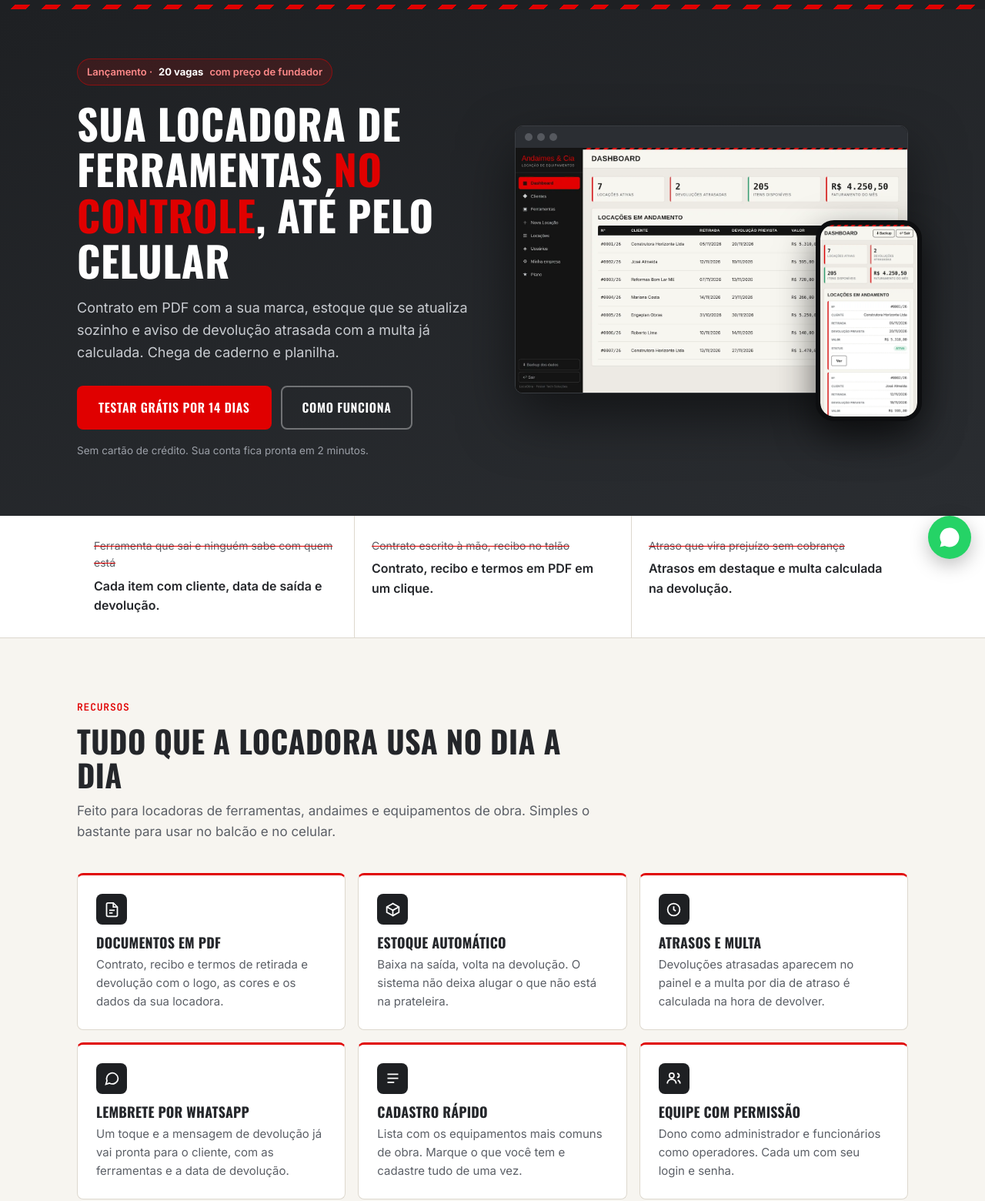
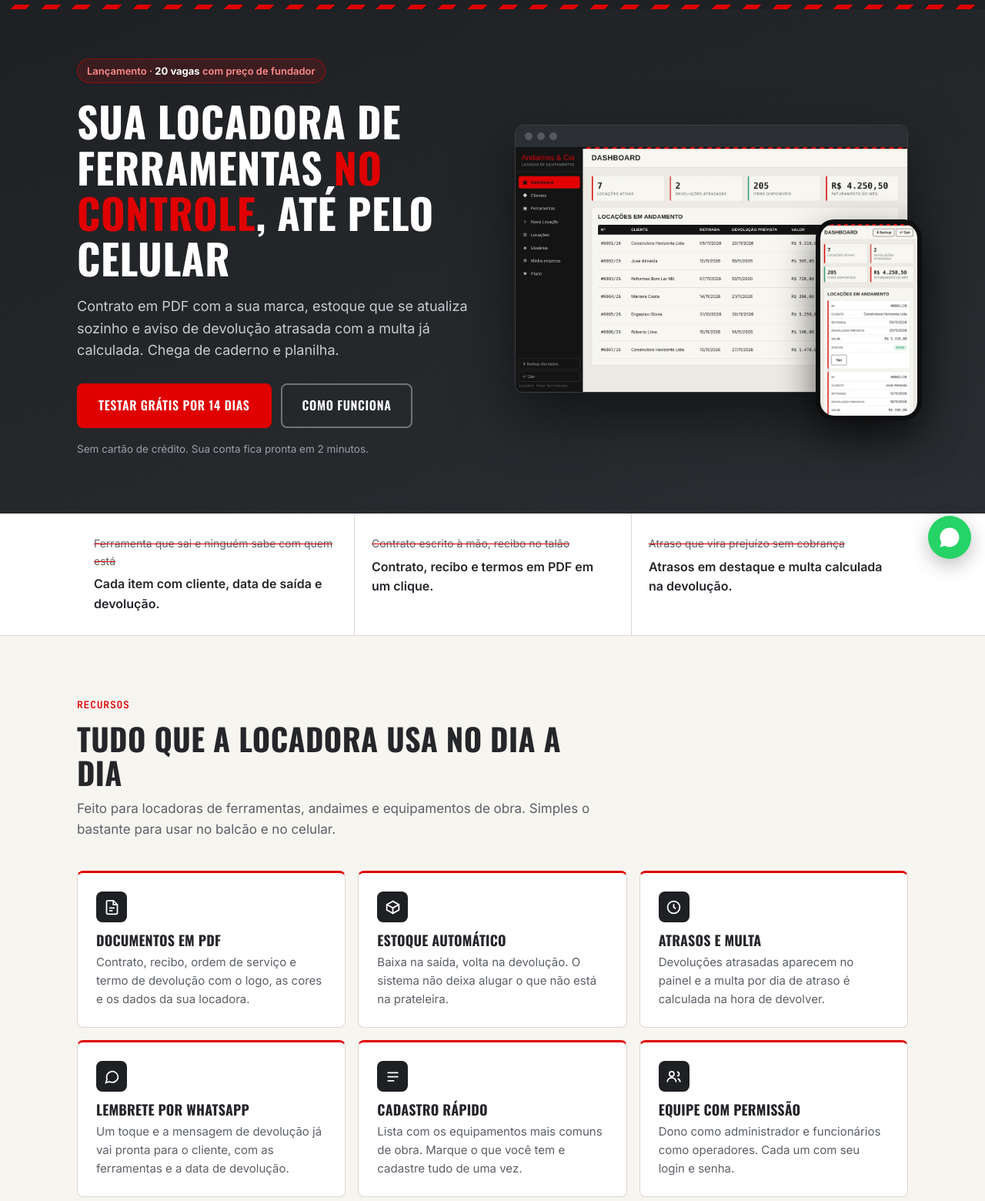
Before and after one commit to FosterFcs/Locaobra, a plain HTML site: page index.html in a window 1280 px wide. Shown: the part 56-1616 px from the top of the page at 77% size. Drawn offline with nearby package versions, Linux system fonts and the light colour scheme; no server answers.

Commit message:
Celular: corrige selo e título grandes na página inicial; nomes curtos no menu do app; O.S. no texto de vendas
Co-Authored-By: Claude Opus 5.5 <noreply@anthropic.com>
Claude-Session: https://claude.ai/code/session_01BrfrUBpjxK4dbiBUanG2TP

```diff
--- a/index.html
+++ b/index.html
@@ -60,9 +60,10 @@ header.top{position:sticky;top:0;z-index:20;background:var(--char);color:#fff}
 /* hero */
 .hero{background:linear-gradient(160deg,var(--char) 0%,var(--char-2) 100%);color:#fff;overflow:hidden;position:relative}
 .hero .wrap{display:grid;grid-template-columns:1.02fr 1fr;gap:48px;align-items:center;padding-top:64px;padding-bottom:72px}
-.selo{display:inline-flex;align-items:center;gap:8px;background:rgba(224,0,0,.14);border:1px solid rgba(224,0,0,.5);color:#FF8A8A;font-size:13px;font-weight:600;padding:6px 12px;border-radius:99px;margin-bottom:20px}
+.selo{display:inline-block;line-height:1.4;background:rgba(224,0,0,.14);border:1px solid rgba(224,0,0,.5);color:#FF8A8A;font-size:13px;font-weight:600;padding:6px 12px;border-radius:99px;margin-bottom:20px}
 .selo b{color:#fff}
-.hero h1{font-size:clamp(34px,5vw,54px);margin-bottom:18px}
+.hero h1{font-size:clamp(28px,5vw,54px);line-height:1.1;margin-bottom:18px;overflow-wrap:break-word}
+@media (max-width:480px){.hero h1{font-size:clamp(26px,7.6vw,34px)}.selo{font-size:12px;padding:6px 12px;border-radius:14px}}
 .hero h1 em{font-style:normal;color:var(--red)}
 .hero p.sub{font-size:18px;color:#C9CCD1;max-width:540px;margin-bottom:28px}
 .hero .ctas{display:flex;flex-wrap:wrap;gap:12px;margin-bottom:14px}
@@ -245,7 +246,7 @@ footer .ass{color:#C9CCD1}
       <p>Feito para locadoras de ferramentas, andaimes e equipamentos de obra. Simples o bastante para usar no balcão e no celular.</p>
     </div>
     <div class="grid">
-      <div class="card"><div class="ic"><svg viewBox="0 0 24 24" fill="none" stroke="currentColor" stroke-width="2"><path d="M14 2H6a2 2 0 0 0-2 2v16a2 2 0 0 0 2 2h12a2 2 0 0 0 2-2V8z"/><path d="M14 2v6h6M8 13h8M8 17h5"/></svg></div><h3>Documentos em PDF</h3><p>Contrato, recibo e termos de retirada e devolução com o logo, as cores e os dados da sua locadora.</p></div>
+      <div class="card"><div class="ic"><svg viewBox="0 0 24 24" fill="none" stroke="currentColor" stroke-width="2"><path d="M14 2H6a2 2 0 0 0-2 2v16a2 2 0 0 0 2 2h12a2 2 0 0 0 2-2V8z"/><path d="M14 2v6h6M8 13h8M8 17h5"/></svg></div><h3>Documentos em PDF</h3><p>Contrato, recibo, ordem de serviço e termo de devolução com o logo, as cores e os dados da sua locadora.</p></div>
       <div class="card"><div class="ic"><svg viewBox="0 0 24 24" fill="none" stroke="currentColor" stroke-width="2"><path d="M21 8 12 3 3 8v8l9 5 9-5z"/><path d="M3 8l9 5 9-5M12 13v8"/></svg></div><h3>Estoque automático</h3><p>Baixa na saída, volta na devolução. O sistema não deixa alugar o que não está na prateleira.</p></div>
       <div class="card"><div class="ic"><svg viewBox="0 0 24 24" fill="none" stroke="currentColor" stroke-width="2"><circle cx="12" cy="12" r="9"/><path d="M12 7v5l3 2"/></svg></div><h3>Atrasos e multa</h3><p>Devoluções atrasadas aparecem no painel e a multa por dia de atraso é calculada na hora de devolver.</p></div>
       <div class="card"><div class="ic"><svg viewBox="0 0 24 24" fill="none" stroke="currentColor" stroke-width="2"><path d="M21 12a8.5 8.5 0 0 1-12.6 7.4L3 21l1.6-5.2A8.5 8.5 0 1 1 21 12z"/></svg></div><h3>Lembrete por WhatsApp</h3><p>Um toque e a mensagem de devolução já vai pronta para o cliente, com as ferramentas e a data de devolução.</p></div>
@@ -280,7 +281,7 @@ footer .ass{color:#C9CCD1}
           <li>Logo e cor da sua locadora no cabeçalho</li>
           <li>Numeração automática (0001/26, 0002/26…)</li>
           <li>QR Code que abre o WhatsApp da sua loja</li>
-          <li>Recibo e termos de retirada e devolução</li>
+          <li>Recibo, ordem de serviço (O.S.) e termo de devolução</li>
         </ul>
       </div>
       <div class="img pdf"><img src="img/contrato.webp" width="700" height="990" alt="Exemplo de contrato de locação gerado pelo LocaObra"></div>
```
Also changed, not shown: app.html (+6 -4 lines).
